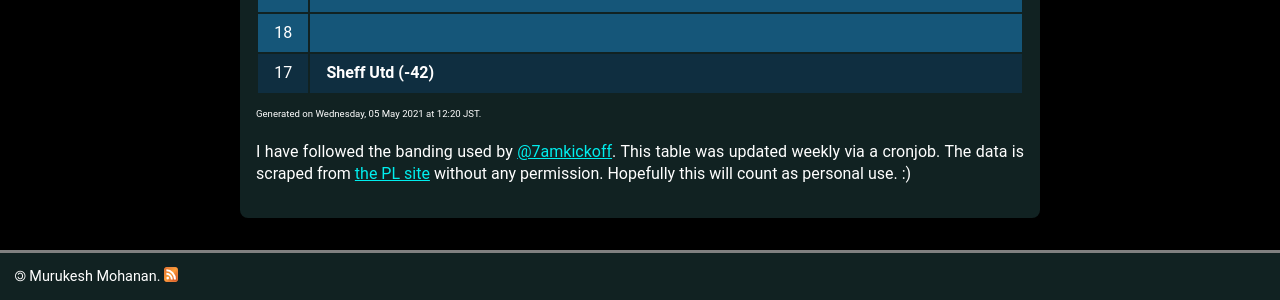
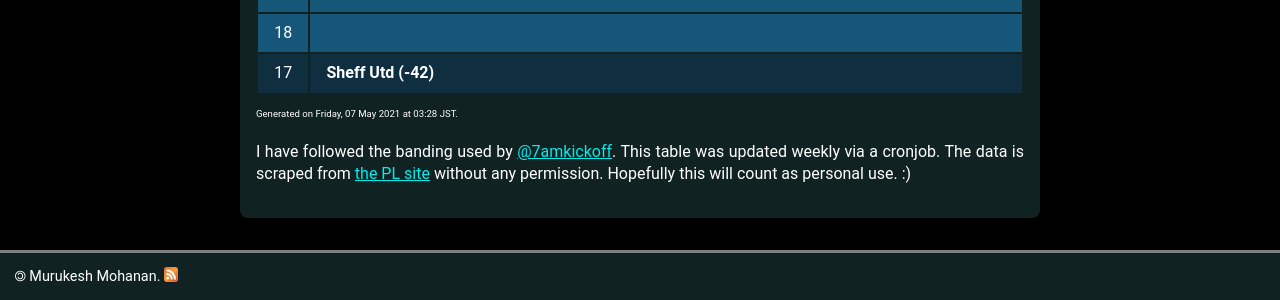
Before and after one commit to muru/muru.github.io, a Jekyll site: the page built from resources.md, in a window 1280 px wide and 900 px high, scrolled down 3463 px. Shown: the part 514-814 px from the top of the window. Built offline with Jekyll 4.4.1, drawn with Linux system fonts in a browser that asks for light colours; some web fonts are replaced.

Commit message:
updated cann-table: Fri  7 May 03:28:34 JST 2021

```diff
--- a/cann-table.html
+++ b/cann-table.html
@@ -341,4 +341,4 @@
 		</td>
  	</tr>
 </table>
-<span id="cann-gen-note"> Generated on  Wednesday, 05 May 2021 at 12:20 JST. </span>
+<span id="cann-gen-note"> Generated on  Friday, 07 May 2021 at 03:28 JST. </span>
```
